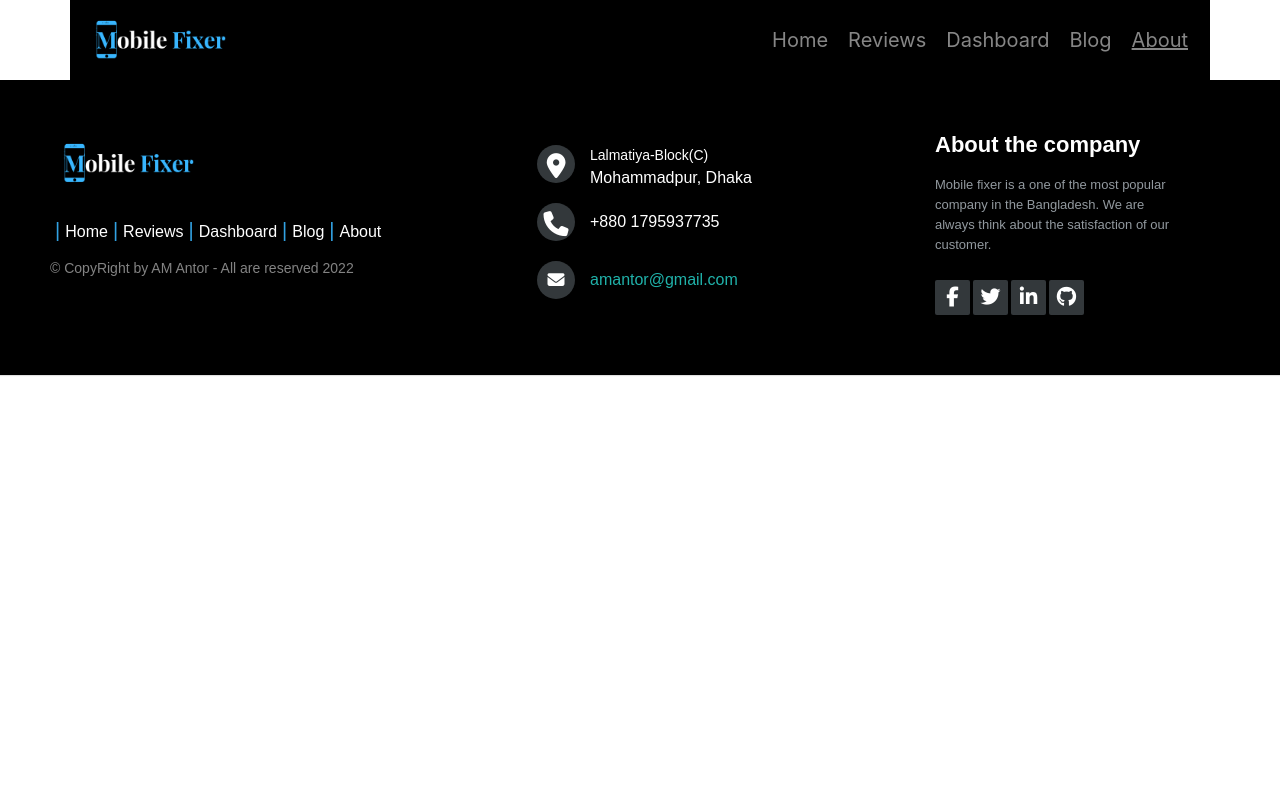
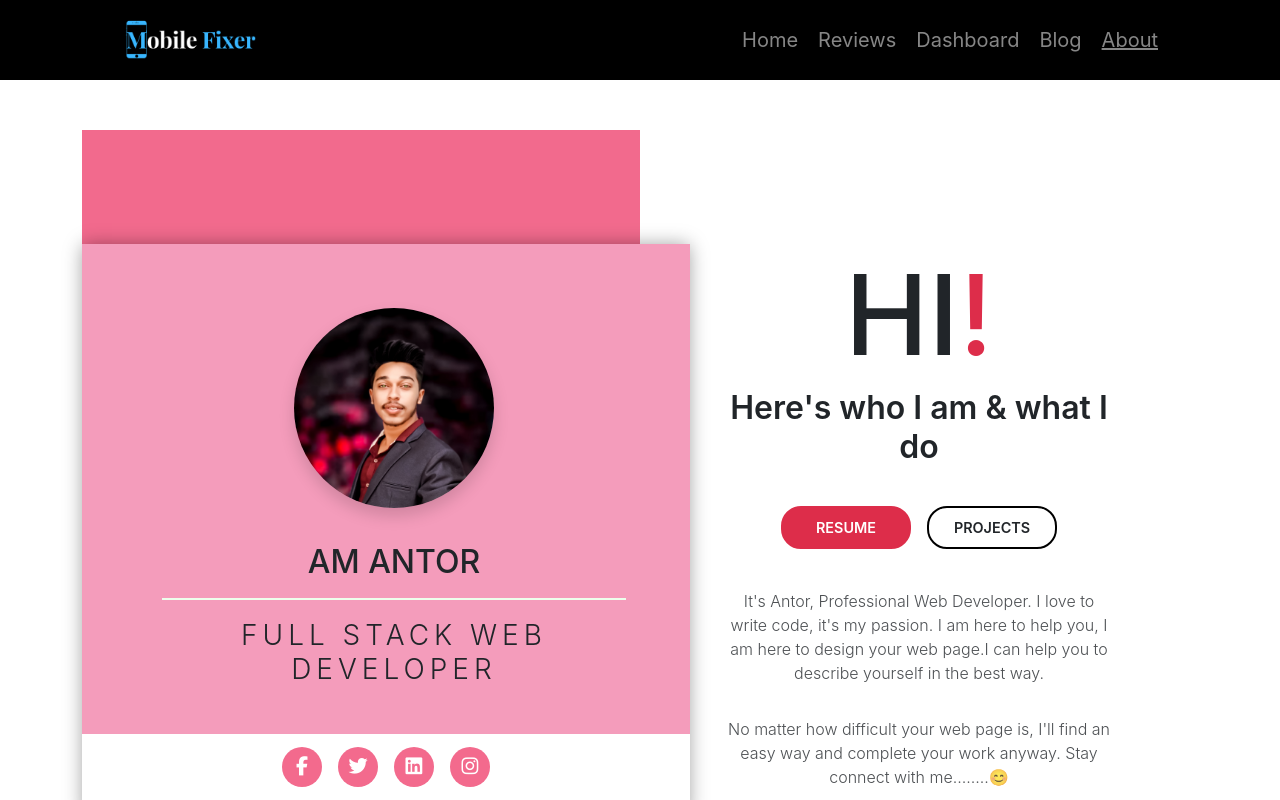
Before and after one commit to antor10655gh/-product-analysis-website, a React (Create React App) app: page /about in a window 1280 px wide. Shown: the top 800 px of the page. Built offline with nearby package versions, Linux system fonts and the light colour scheme.

Commit message:
add about component

```diff
--- /dev/null
+++ b/src/components/About/About.css
@@ -0,0 +1,173 @@
+.about-wrapper {
+  margin: 50px 0;
+}
+.about-left {
+  background: #f26a8d;
+  display: flex;
+  flex-direction: column;
+  align-items: center;
+  justify-content: center;
+}
+.about-left-content > div {
+  background: #f49cbb;
+  padding: 4rem 4rem 2.5rem 5rem;
+  text-align: center;
+}
+.about-left-content {
+  box-shadow: 0px 0px 18px -1px rgba(0, 0, 0, 0.39);
+  -webkit-box-shadow: 0px 0px 18px -1px rgba(0, 0, 0, 0.39);
+  -moz-box-shadow: 0px 0px 18px -1px rgba(0, 0, 0, 0.39);
+}
+.about-img img {
+  display: block;
+  width: 200px;
+}
+.about-img {
+  width: 200px;
+  height: 200px;
+  overflow: hidden;
+  border-radius: 50%;
+  transition: all 0.5s ease-in-out;
+}
+.shadow {
+  margin-left: auto;
+  margin-right: auto;
+  border-radius: 50%;
+  width: 200px;
+  height: 200px;
+  position: relative;
+  cursor: pointer;
+}
+.shadow::after {
+  content: "";
+  position: absolute;
+  background: rgba(0, 0, 0, 0.4);
+  left: 50%;
+  transform: translateX(-50%);
+  bottom: -20px;
+  height: 7px;
+  width: 50px;
+  filter: blur(3px);
+  -webkit-filter: blur(3px);
+  opacity: 0;
+  transition: all 0.6s ease;
+}
+.shadow:hover .about-img {
+  transform: translateY(-10px);
+}
+.shadow:hover::after {
+  opacity: 1;
+}
+.about-left-content h2 {
+  font-size: 2rem;
+  margin: 2.2rem 0 0.6rem 0;
+  line-height: 1.2;
+  padding-bottom: 1rem;
+  border-bottom: 2px solid #edffec;
+}
+.about-left-content h3 {
+  text-transform: uppercase;
+  font-weight: 300;
+  letter-spacing: 5px;
+  margin-top: 1.2rem;
+}
+.icons {
+  background: #fff;
+  display: flex;
+  justify-content: center;
+  padding: 0.8rem 0;
+}
+.icons li {
+  list-style-type: none;
+  background: #f36a8d;
+  color: #fff;
+  width: 40px;
+  height: 40px;
+  margin: 0 0.5rem;
+  border-radius: 50%;
+  display: flex;
+  justify-content: center;
+  align-items: center;
+  font-size: 1.2rem;
+  cursor: pointer;
+  transition: all 0.5s ease-in-out;
+}
+.icons li:hover {
+  background: #edffec;
+  color: #000;
+}
+.about-right {
+  background: #fff;
+  height: 100vh;
+  display: flex;
+  flex-direction: column;
+  align-items: center;
+  justify-content: center;
+  padding: 0 5rem;
+  text-align: center;
+}
+.about-right h1 {
+  font-size: 7rem;
+  text-transform: uppercase;
+}
+.about-right h1 span {
+  color: #dd2d4a;
+}
+.about-right h2 {
+  font-weight: 600;
+}
+.about-btns {
+  display: flex;
+  margin: 2rem 0;
+}
+.btn {
+  border: none;
+  font-size: 0.9rem;
+  text-transform: uppercase;
+  border: 2px solid #000;
+  border-radius: 20px;
+  padding: 0.55rem 0;
+  width: 130px;
+  font-weight: 600;
+  background: transparent;
+  margin: 0 0.5rem;
+  cursor: pointer;
+}
+.btn.btn-pink {
+  background: #dd2d4a;
+  color: #fff;
+  border-color: #dd2d4a;
+  transition: all 0.5s ease-in-out;
+}
+.btn.btn-pink:hover {
+  background: transparent;
+  border-color: #dd2d4a;
+  color: #000;
+}
+.btn.btn-white {
+  transition: all 0.5s ease-in-out;
+}
+.btn.btn-white:hover {
+  background: #dd2d4a;
+  border-color: #dd2d4a;
+  color: #fff;
+}
+.about-para p {
+  font-weight: 300;
+  padding: 0.5rem;
+  opacity: 0.8;
+}
+
+@media screen and (min-width: 992px) {
+  .about-wrapper {
+    display: grid;
+    grid-template-columns: repeat(2, 1fr);
+  }
+  .about-left {
+    position: relative;
+  }
+  .about-left-content {
+    position: absolute;
+    right: -50px;
+  }
+}
--- a/src/components/About/About.js
+++ b/src/components/About/About.js
@@ -1,7 +1,70 @@
 import React from "react";
+import "./About.css";
+import me from "../images/me.jpg";
 
 const About = () => {
-  return <div></div>;
+  return (
+    <div className="container">
+      <div class="about-wrapper">
+        <div class="about-left">
+          <div class="about-left-content">
+            <div>
+              <div class="shadow">
+                <div class="about-img">
+                  <img src={me} alt="" />
+                </div>
+              </div>
+
+              <h2>AM ANTOR</h2>
+              <h3>Full Stack Web Developer</h3>
+            </div>
+
+            <ul class="icons">
+              <li>
+                <i class="fab fa-facebook-f"></i>
+              </li>
+              <li>
+                <i class="fab fa-twitter"></i>
+              </li>
+              <li>
+                <i class="fab fa-linkedin"></i>
+              </li>
+              <li>
+                <i class="fab fa-instagram"></i>
+              </li>
+            </ul>
+          </div>
+        </div>
+
+        <div class="about-right">
+          <h1>
+            hi<span>!</span>
+          </h1>
+          <h2>Here's who I am & what I do</h2>
+          <div class="about-btns">
+            <button type="button" class="btn btn-pink">
+              resume
+            </button>
+            <button type="button" class="btn btn-white">
+              projects
+            </button>
+          </div>
+
+          <div class="about-para">
+            <p>
+              It's Antor, Professional Web Developer. I love to write code, it's
+              my passion. I am here to help you, I am here to design your web
+              page.I can help you to describe yourself in the best way.
+            </p>
+            <p>
+              No matter how difficult your web page is, I'll find an easy way
+              and complete your work anyway. Stay connect with me……..😊
+            </p>
+          </div>
+        </div>
+      </div>
+    </div>
+  );
 };
 
 export default About;
--- a/src/components/Header/Header.css
+++ b/src/components/Header/Header.css
@@ -1,11 +1,13 @@
 .header-banner img {
   float: left;
   width: 160px;
+  margin-left: 100px;
 }
 
 nav {
   display: flex;
   justify-content: end;
+  margin-right: 100px;
 }
 
 nav a {
@@ -23,3 +25,16 @@ nav a {
 nav a:hover {
   color: rgb(50, 162, 227);
 }
+
+@media screen and (max-width: 992px) {
+  .header-banner img {
+    margin-top: 15px;
+  }
+  nav {
+    justify-content: center;
+    margin: 0;
+  }
+  nav a {
+    font-size: 14px;
+  }
+}
--- a/src/components/Header/Header.js
+++ b/src/components/Header/Header.js
@@ -5,7 +5,7 @@ import "./Header.css";
 
 const Header = () => {
   return (
-    <div className="container" style={{ backgroundColor: "black" }}>
+    <div className="container-fluid" style={{ backgroundColor: "black" }}>
       <div className="row row-cols-1 row-cols-lg-2 d-flex align-items-center">
         <div className="col header-banner">
           <img src={logo} alt="" />
--- a/src/components/Hero/Hero.css
+++ b/src/components/Hero/Hero.css
@@ -37,3 +37,18 @@
   color: #fff;
   border: 1px solid #000;
 }
+
+@media screen and (max-width: 992px) {
+  .hero-text h1 {
+    font-size: 25px;
+    font-weight: 600;
+  }
+
+  .hero-btn .btn1 {
+    padding: 5px 12px;
+  }
+
+  .hero-btn .btn2 {
+    padding: 5px 12px;
+  }
+}
--- a/src/components/Hero/Hero.js
+++ b/src/components/Hero/Hero.js
@@ -17,7 +17,7 @@ const Hero = () => {
             <button className="btn2">Solution</button>
           </div>
         </div>
-        <div className="col">
+        <div className="col my-3 my-lg-0">
           <img
             className="img-fluid"
             src="http://themazine.com/newwp/esonit/wp-content/uploads/2021/08/image-3.png"
--- a/src/components/Home/Home.css
+++ b/src/components/Home/Home.css
@@ -14,3 +14,6 @@
 .reviews-btn span {
   margin-right: 10px;
 }
+
+@media screen and (max-width: 992px) {
+}
--- a/src/components/Home/Home.js
+++ b/src/components/Home/Home.js
@@ -42,7 +42,7 @@ const Home = () => {
           <ReviewDetail key={review.id} review={review}></ReviewDetail>
         ))}
       </div>
-      <div className="row my-lg-5">
+      <div className="row my-3 my-lg-5">
         <div className="col">
           <button onClick={allReviewShow} className="reviews-btn">
             <span>Show All Reviews</span>
```
Also changed, not shown: src/components/About/Abouts.css (deleted), src/components/images/me.jpg (added).
